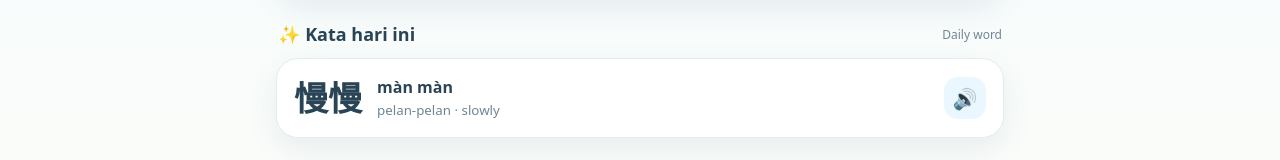
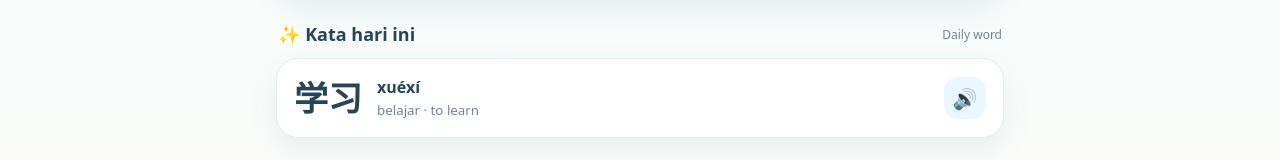
Before and after one commit to manmanxuezhongwen-tech/man-man-learn-chinese, a plain HTML site: page index.html in a window 1280 px wide. Shown: the part 389-549 px from the top of the page. Drawn offline with Linux system fonts and the light colour scheme.

Commit message:
Update index.html

```diff
--- a/index.html
+++ b/index.html
@@ -28,7 +28,14 @@
   <button class="primary" onclick="openLesson('greetings')">Mulai belajar →</button>
  </div>
  <div class="section-head"><h3>✨ Kata hari ini</h3><span>Daily word</span></div>
- <div class="daily"><div class="hanzi">慢慢</div><div class="meaning"><b>màn màn</b><small>pelan-pelan · slowly</small></div><button class="round" onclick="speak('慢慢')">🔊</button></div>
+<div class="daily" id="dailyWord">
+  <div class="hanzi">慢慢</div>
+  <div class="meaning">
+    <b>màn màn</b>
+    <small>pelan-pelan · slowly</small>
+  </div>
+  <button class="round" onclick="speak('慢慢')">🔊</button>
+</div>
  <div class="section-head"><h3>📚 Pilih pelajaran</h3><span>Beginner · Pemula</span></div>
  <div class="grid">
   <button class="lesson" onclick="openLesson('greetings')"><span class="emoji">👋</span><b>Salam & sapaan</b><small>问候 · Greetings</small></button>
@@ -152,5 +159,67 @@ function renderProgress(){document.getElementById("totalXP").textContent=state.x
 function toast(msg){let t=document.createElement("div");t.className="toast";t.textContent=msg;document.body.appendChild(t);setTimeout(()=>t.remove(),2200)}
 updateProgress();
 </script>
+ <script>
+const dailyWords = [
+  {
+    hanzi: "慢慢",
+    pinyin: "màn màn",
+    meaning: "pelan-pelan · slowly"
+  },
+  {
+    hanzi: "学习",
+    pinyin: "xuéxí",
+    meaning: "belajar · to learn"
+  },
+  {
+    hanzi: "朋友",
+    pinyin: "péngyou",
+    meaning: "teman · friend"
+  },
+  {
+    hanzi: "开心",
+    pinyin: "kāixīn",
+    meaning: "senang · happy"
+  },
+  {
+    hanzi: "谢谢",
+    pinyin: "xièxie",
+    meaning: "terima kasih · thank you"
+  },
+  {
+    hanzi: "喜欢",
+    pinyin: "xǐhuan",
+    meaning: "suka · to like"
+  },
+  {
+    hanzi: "今天",
+    pinyin: "jīntiān",
+    meaning: "hari ini · today"
+  }
+];
+
+const today = new Date();
+
+const dayNumber = Math.floor(
+  Date.UTC(
+    today.getFullYear(),
+    today.getMonth(),
+    today.getDate()
+  ) / 86400000
+);
+
+const wordIndex = dayNumber % dailyWords.length;
+const word = dailyWords[wordIndex];
+
+const dailyWord = document.getElementById("dailyWord");
+
+dailyWord.querySelector(".hanzi").textContent = word.hanzi;
+dailyWord.querySelector(".meaning b").textContent = word.pinyin;
+dailyWord.querySelector(".meaning small").textContent = word.meaning;
+
+dailyWord.querySelector("button").onclick = function() {
+  speak(word.hanzi);
+};
+ </script>
 </body>
 </html>
```
